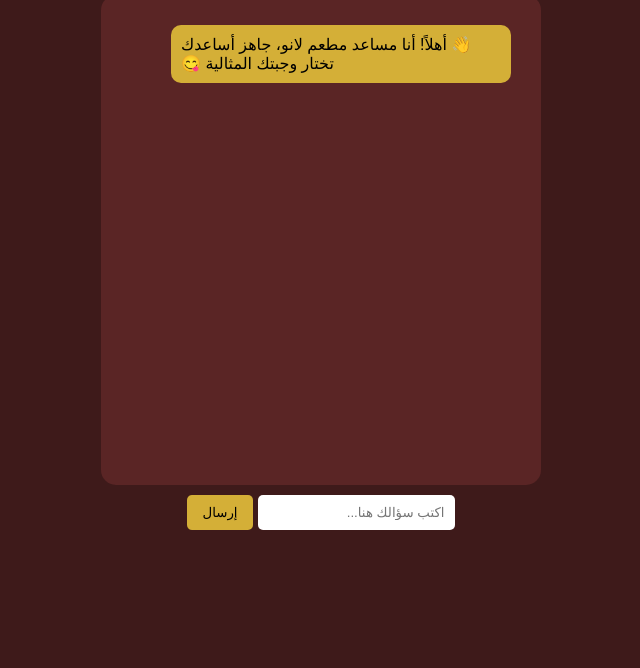
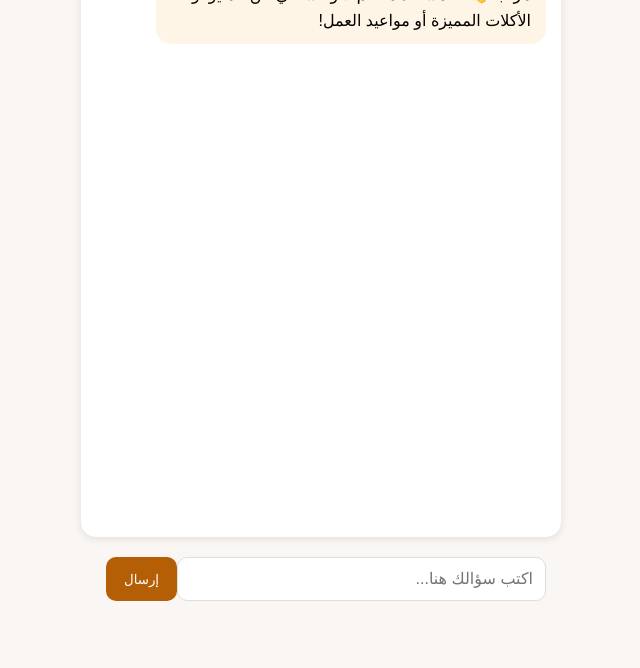
Before and after one commit to ammar3162/lano-ai, a plain HTML site: page index.html in a window 1280 px wide. Shown: the part 172-840 px from the top of the page, without its empty margins (319-959 px from the left). Before the commit the page ends 800 px from the top, so only its background shows below. Drawn offline with Linux system fonts and the light colour scheme.

Commit message:
add chat interface for Lano Assistant

```diff
--- a/index.html
+++ b/index.html
@@ -1,105 +1,125 @@
 <!DOCTYPE html>
 <html lang="ar" dir="rtl">
 <head>
-  <meta charset="UTF-8" />
+  <meta charset="UTF-8">
   <meta name="viewport" content="width=device-width, initial-scale=1.0">
-  <title>🍝 مساعد مطعم لانو الذكي</title>
+  <title>Lano Assistant 🍝</title>
   <style>
     body {
+      background: #faf6f3;
       font-family: "Tajawal", sans-serif;
-      background-color: #3E1A1A;
-      color: #fff;
       display: flex;
       flex-direction: column;
       align-items: center;
-      justify-content: center;
+      justify-content: flex-start;
       height: 100vh;
       margin: 0;
+      padding: 20px;
     }
     h1 {
-      margin-bottom: 10px;
-      color: #F7EEDB;
+      color: #b45f06;
+      margin-top: 20px;
     }
-    .chat-box {
-      background: #5a2525;
+    #chat-box {
+      background: white;
+      width: 100%;
+      max-width: 450px;
+      height: 70vh;
       border-radius: 15px;
-      padding: 20px;
-      width: 400px;
-      height: 450px;
+      box-shadow: 0 2px 8px rgba(0,0,0,0.1);
+      padding: 15px;
       overflow-y: auto;
+      margin-top: 20px;
     }
-    .msg {
-      margin: 10px;
-      padding: 10px;
-      border-radius: 10px;
+    .message {
+      margin: 10px 0;
+      padding: 10px 15px;
+      border-radius: 15px;
       max-width: 80%;
+      line-height: 1.6;
     }
     .user {
-      background: #8C3C3C;
-      text-align: right;
+      background-color: #e6f7ff;
       align-self: flex-end;
     }
-    .ai {
-      background: #D4AF37;
-      color: #000;
-      text-align: left;
+    .bot {
+      background-color: #fff5e6;
       align-self: flex-start;
     }
-    .input-area {
+    #input-box {
       display: flex;
-      margin-top: 10px;
+      margin-top: 20px;
+      width: 100%;
+      max-width: 450px;
     }
     input {
       flex: 1;
-      padding: 10px;
-      border: none;
-      border-radius: 5px;
+      padding: 12px;
+      border: 1px solid #ddd;
+      border-radius: 10px;
+      font-size: 16px;
+      outline: none;
     }
     button {
-      background: #D4AF37;
+      background-color: #b45f06;
+      color: white;
       border: none;
-      padding: 10px 15px;
-      border-radius: 5px;
-      margin-right: 5px;
+      border-radius: 10px;
+      padding: 12px 18px;
+      margin-left: 10px;
       cursor: pointer;
+      transition: 0.3s;
+    }
+    button:hover {
+      background-color: #8a4704;
     }
   </style>
 </head>
 <body>
-  <h1>🍝 مساعد مطعم لانو الذكي</h1>
-  <div class="chat-box" id="chat">
-    <div class="msg ai">👋 أهلاً! أنا مساعد مطعم لانو، جاهز أساعدك تختار وجبتك المثالية 😋</div>
-  </div>
-  <div class="input-area">
-    <input type="text" id="msg" placeholder="اكتب سؤالك هنا..." />
-    <button onclick="sendMsg()">إرسال</button>
+  <h1>مساعد مطعم لانو 🍝</h1>
+  <div id="chat-box"></div>
+  <div id="input-box">
+    <input type="text" id="user-input" placeholder="اكتب سؤالك هنا..." />
+    <button onclick="sendMessage()">إرسال</button>
   </div>
 
   <script>
-    async function sendMsg() {
-      const msg = document.getElementById("msg").value.trim();
-      if (!msg) return;
-      addMsg(msg, "user");
-      document.getElementById("msg").value = "";
+    const chatBox = document.getElementById("chat-box");
+
+    function addMessage(content, sender) {
+      const msg = document.createElement("div");
+      msg.classList.add("message", sender);
+      msg.textContent = content;
+      chatBox.appendChild(msg);
+      chatBox.scrollTop = chatBox.scrollHeight;
+    }
+
+    async function sendMessage() {
+      const input = document.getElementById("user-input");
+      const userText = input.value.trim();
+      if (!userText) return;
+
+      addMessage(userText, "user");
+      input.value = "";
 
       const response = await fetch("/api/chat", {
         method: "POST",
         headers: { "Content-Type": "application/json" },
-        body: JSON.stringify({ message: msg }),
+        body: JSON.stringify({
+          messages: [{ role: "user", content: userText }]
+        }),
       });
 
       const data = await response.json();
-      addMsg(data.reply || "حدث خطأ أثناء الاتصال 😔", "ai");
+      if (data.reply) {
+        addMessage(data.reply, "bot");
+      } else {
+        addMessage("حدث خطأ في الاتصال 😢", "bot");
+      }
     }
 
-    function addMsg(text, role) {
-      const chat = document.getElementById("chat");
-      const div = document.createElement("div");
-      div.className = "msg " + role;
-      div.textContent = text;
-      chat.appendChild(div);
-      chat.scrollTop = chat.scrollHeight;
-    }
+    // رسالة ترحيبية عند فتح الصفحة
+    addMessage("مرحبًا 👋 أنا مساعد مطعم لانو. اسألني عن المنيو أو الأكلات المميزة أو مواعيد العمل!", "bot");
   </script>
 </body>
 </html>
```
